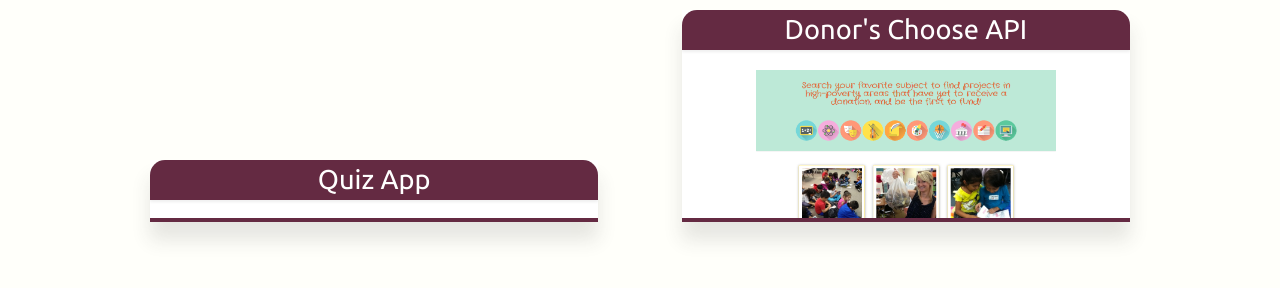
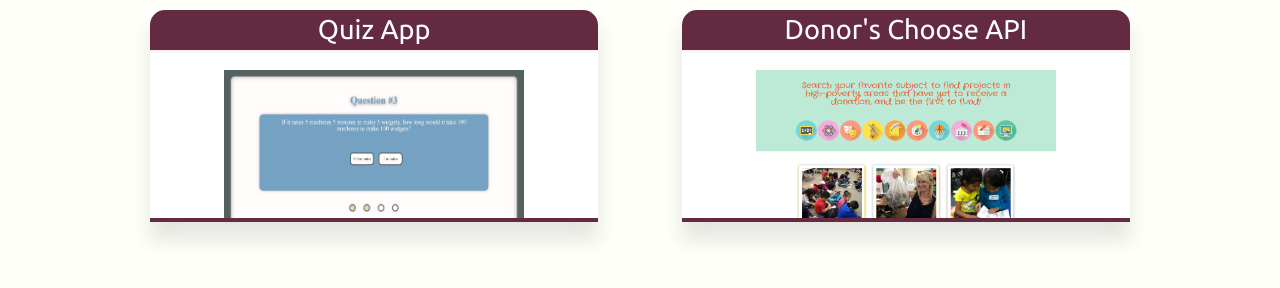
Before and after one commit to Spyrology/Portfolio, a plain HTML site: page index.html in a window 1280 px wide. Shown: the part 1045-1333 px from the top of the page. Drawn offline with Linux system fonts and the light colour scheme.

Commit message:
...image file names

```diff
--- a/index.html
+++ b/index.html
@@ -70,7 +70,7 @@
 		<div class="display project-3">
 			<h2>Quiz App</h2>
 				<div class="grid-image"><a href="http://www.google.com" target="blank">
-					<img src="images/quizapp.png" alt="screenshot of web page">
+					<img src="images/quizapp.PNG" alt="screenshot of web page">
 
 				<div class="overlay"><p>Know it all? Put your cognition and business acumen to the test.</p></div>
 
```
Also changed, not shown: images/carpediem.png (renamed from images/carpediem.png.png), images/quizapp.PNG (renamed from images/quizapp.png.PNG).
